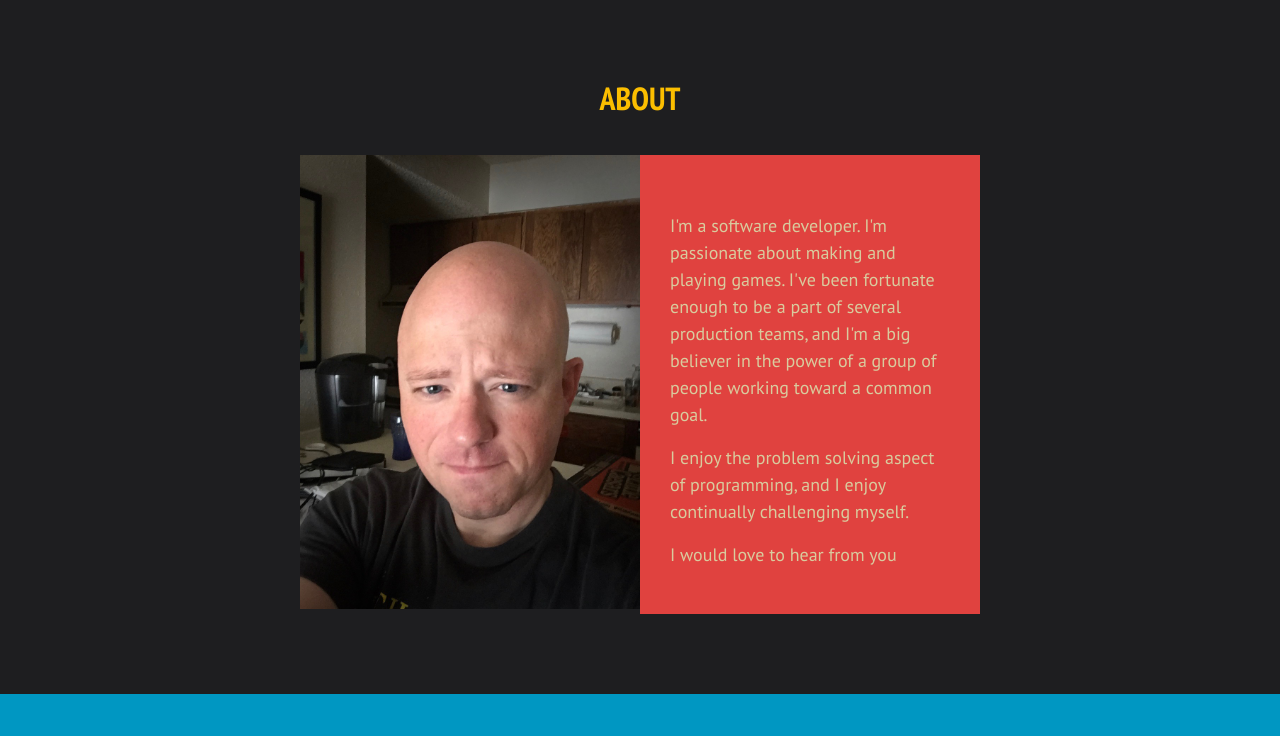
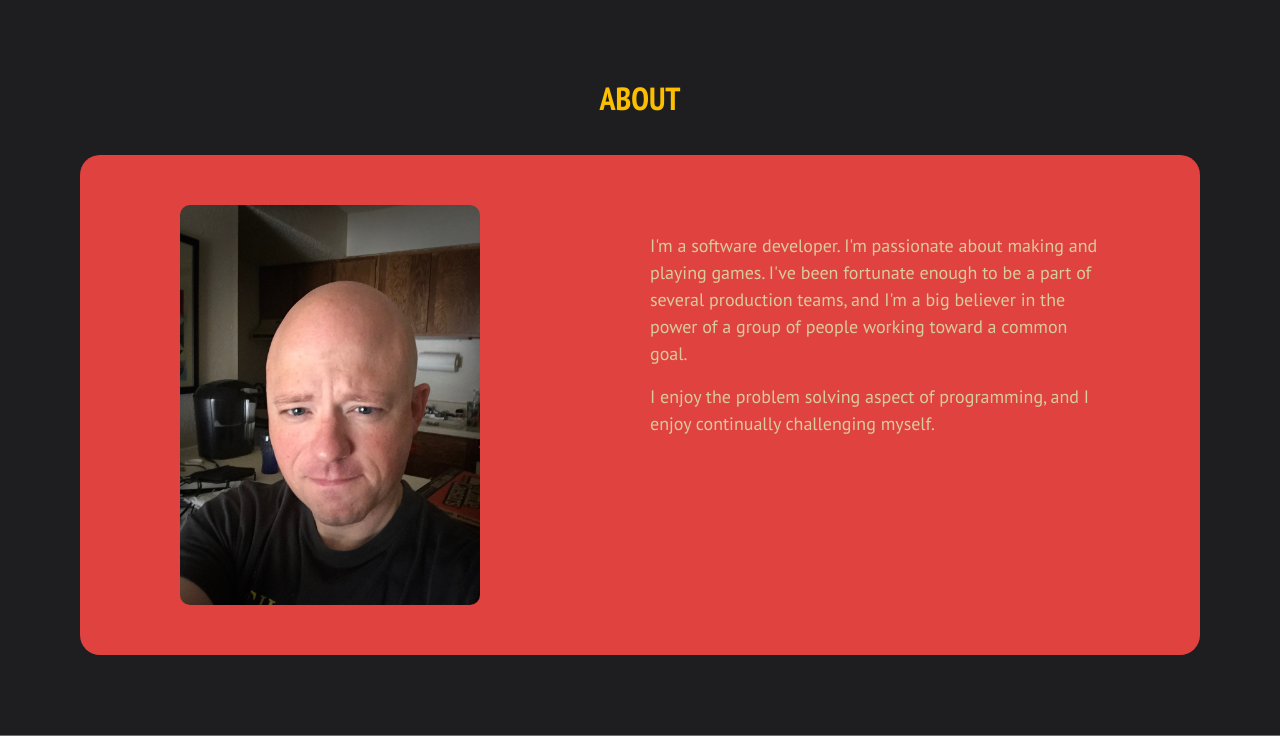
Before and after one commit to dmjusto/myPortfolio, a PHP site: page / in a window 1280 px wide. Shown: the part 857-1593 px from the top of the page. Run offline with PHP 8.4, Linux system fonts and the light colour scheme; some libraries are stand-ins or nearby versions.

Commit message:
styling update

```diff
--- a/css/style.css
+++ b/css/style.css
@@ -54,9 +54,9 @@
   color: #FBBE00;
   font-size: 60px;
 }
-.titleMessage .heading .sub{
+.titleMessage .sub{
   color: #fff;
-  font-size: 40px;
+  font-size: 35px;
 }
 .titleMessage .myIcons{
   color: #fff;
@@ -76,6 +76,7 @@
   text-align: center;
   padding-bottom: 30px;
 }
+
 .aboutSection{
   background-color: #1E1E20;
   color: #D9CB9E;
@@ -86,6 +87,8 @@
 }
 .aboutImage{
   max-width: 100%;
+  max-height: 400px;
+  border-radius: 10px;
 }
 .quoteSection{
   background-color: #0097C2;
@@ -114,6 +117,10 @@
 #aboutBackground{
   background-color: #E0423F;
   padding: 30px;
+  border-radius: 20px;
+}
+#aboutBackground section{
+  padding: 10px;
 }
 
 .skill{
@@ -388,7 +395,7 @@
 }
 .copyrightSection{
   padding: 30px 5px;
-  background-color: #1E1E20;
+  background-color: #0097C2;
   color: #fff;
   text-align: center;
 }
@@ -462,5 +469,5 @@
   transition-delay: .3s;
 }
 .contactSection{
-  background-color: #374140;
+  background-color: #1E1E20;
 }
--- a/index.html
+++ b/index.html
@@ -70,6 +70,7 @@
               <i class="fas fa-mug-hot" ></i>
             </section>
           </section>
+
           <p class ="main">DYLAN HANSEN-FAIRBANKS</p>
           <p class="sub typed" style="font-family: 'PT Sans', sans-serif;"></p>
         </header>
@@ -84,25 +85,22 @@
     <article id = "about" class ="aboutSection section">
 
       <h2 >ABOUT</h2>
+      <section id="aboutBackground">
         <section class="row no-gutters">
 
-          <section class="col-md-2"></section>
-
-          <section class="col-md-4">
+            <section class="col-md-6">
               <img class="aboutImage" src="img/about.jpeg">
             </section>
-          <section id="aboutBackground"class="col-md-4">
-
-
+            <section class="col-md-6">
               <br>
               <p>I'm a software developer.  I'm passionate about making and playing games.  I've been fortunate enough to be a part of several production teams, and I'm a big believer in the power of a group of people working toward a common goal.  </p>
               <p>I enjoy the problem solving aspect of programming, and I enjoy continually challenging myself.</p>
-            <p></p>
-            <p>I would love to hear from you</p>
+              <p>
             </section>
-          <section class="col-md-2"></section>
 
         </section>
+      </section>
+
 
     </article>
 <!-- End about section -->
```
Lines whose indentation alone changed are shown as unchanged.
